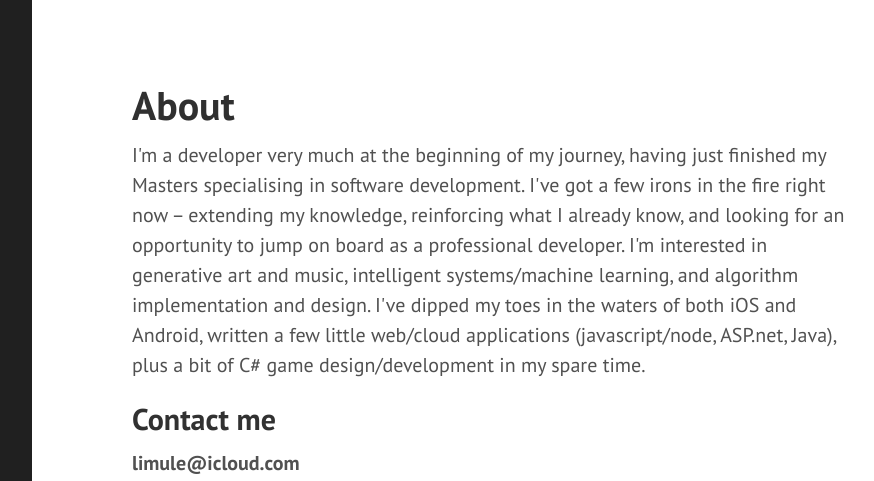
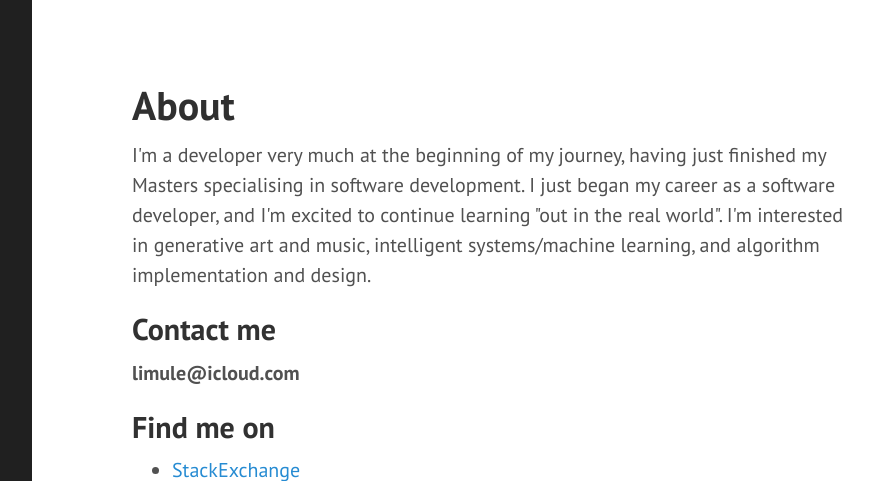
Before and after one commit to toadhats/toadhats.github.io, a Jekyll site: the page built from about/index.html, in a window 1280 px wide and 1287 px high, cut to the strip 0-481 px from the top of the window. Shown: the whole strip, without its empty margins (328-1202 px from the left). Built offline with Jekyll 4.4.1, drawn with Linux system fonts in a browser that asks for light colours; comment, search, counter and statistics services are not loaded.

Commit message:
Update about me text

```diff
--- a/about/index.html
+++ b/about/index.html
@@ -4,7 +4,7 @@ title: About
 permalink: /about/
 ---
 <p>
-I'm a developer very much at the beginning of my journey, having just finished my Masters specialising in software development. I've got a few irons in the fire right now – extending my knowledge, reinforcing what I already know, and looking for an opportunity to jump on board as a professional developer. I'm interested in generative art and music, intelligent systems/machine learning, and algorithm implementation and design. I've dipped my toes in the waters of both iOS and Android, written a few little web/cloud applications (javascript/node, ASP.net, Java), plus a bit of C# game design/development in my spare time.
+I'm a developer very much at the beginning of my journey, having just finished my Masters specialising in software development. I just began my career as a software developer, and I'm excited to continue learning "out in the real world". I'm interested in generative art and music, intelligent systems/machine learning, and algorithm implementation and design.
 </p>
 
 <h2> Contact me </h2>
```
